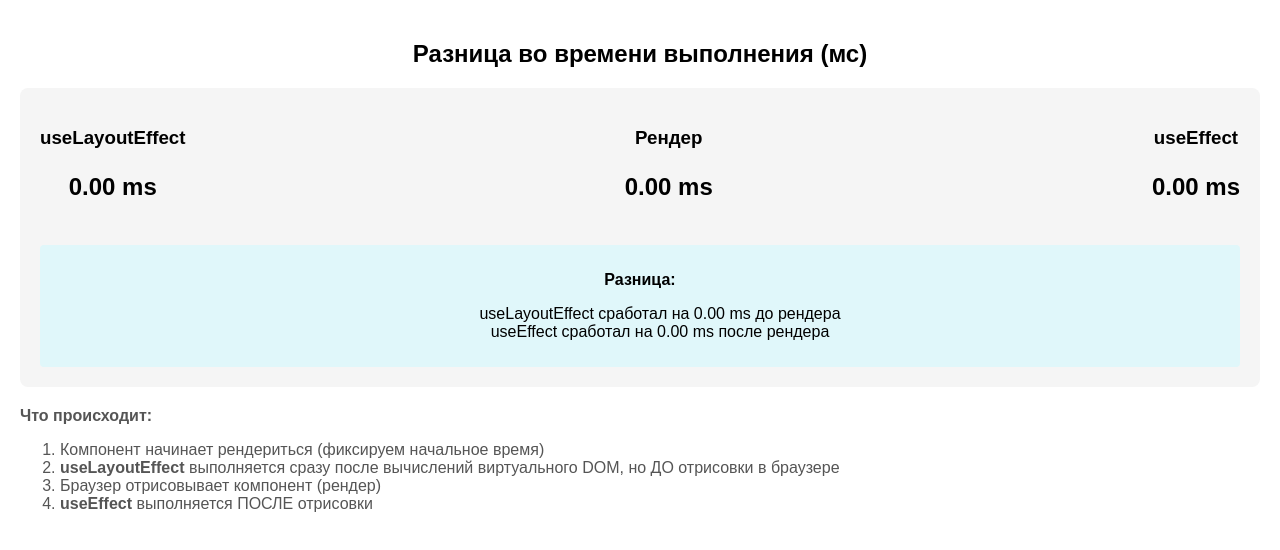
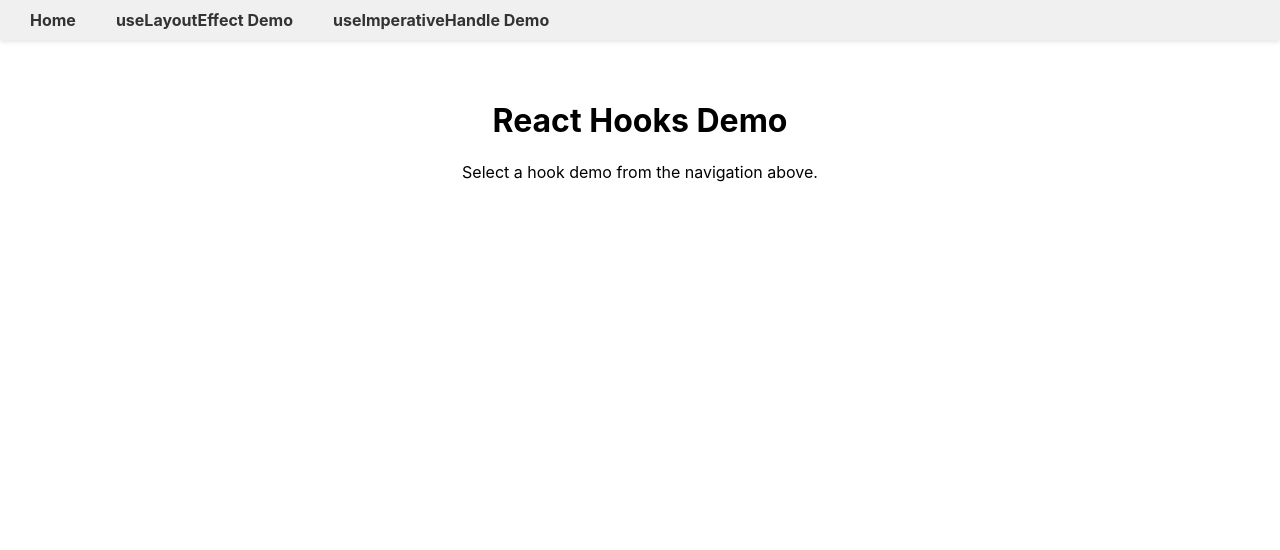
Before and after one commit to DotDaniil/react-advanced-hooks, a React (Create React App) app: page / in a window 1280 px wide. Shown: the top 550 px of the page. Built offline with nearby package versions, Linux system fonts and the light colour scheme.

Commit message:
add useImperativeHandle demo

```diff
--- a/package.json
+++ b/package.json
@@ -9,6 +9,7 @@
     "@testing-library/user-event": "^13.5.0",
     "react": "^19.1.0",
     "react-dom": "^19.1.0",
+    "react-router-dom": "^7.5.3",
     "react-scripts": "5.0.1",
     "web-vitals": "^2.1.4"
   },
--- a/src/App.js
+++ b/src/App.js
@@ -1,13 +1,89 @@
 import './App.css';
+import { BrowserRouter as Router, Routes, Route, Link } from 'react-router-dom';
 import { LayoutEffectDemo } from "./use-layout-effect";
+import { ImperativeHandleDemo } from "./use-imperative-handle";
 
 function App() {
+    return (
+        <Router>
+            <div className="App">
+                <nav style={{
+                    backgroundColor: '#f0f0f0',
+                    padding: '10px 20px',
+                    marginBottom: '20px',
+                    boxShadow: '0 2px 4px rgba(0,0,0,0.1)'
+                }}>
+                    <ul style={{
+                        display: 'flex',
+                        listStyle: 'none',
+                        gap: '20px',
+                        margin: 0,
+                        padding: 0
+                    }}>
+                        <li>
+                            <Link
+                                to="/"
+                                style={{
+                                    textDecoration: 'none',
+                                    color: '#333',
+                                    fontWeight: 'bold',
+                                    padding: '5px 10px',
+                                    borderRadius: '4px',
+                                    transition: 'background-color 0.3s'
+                                }}
+                                activeStyle={{ backgroundColor: '#ddd' }}
+                            >
+                                Home
+                            </Link>
+                        </li>
+                        <li>
+                            <Link
+                                to="/layout-effect"
+                                style={{
+                                    textDecoration: 'none',
+                                    color: '#333',
+                                    fontWeight: 'bold',
+                                    padding: '5px 10px',
+                                    borderRadius: '4px',
+                                    transition: 'background-color 0.3s'
+                                }}
+                                activeStyle={{ backgroundColor: '#ddd' }}
+                            >
+                                useLayoutEffect Demo
+                            </Link>
+                        </li>
+                        <li>
+                            <Link
+                                to="/imperative-handle"
+                                style={{
+                                    textDecoration: 'none',
+                                    color: '#333',
+                                    fontWeight: 'bold',
+                                    padding: '5px 10px',
+                                    borderRadius: '4px',
+                                    transition: 'background-color 0.3s'
+                                }}
+                                activeStyle={{ backgroundColor: '#ddd' }}
+                            >
+                                useImperativeHandle Demo
+                            </Link>
+                        </li>
+                    </ul>
+                </nav>
 
-  return (
-    <div className="App">
-      <LayoutEffectDemo />
-    </div>
-  );
+                <Routes>
+                    <Route path="/" element={
+                        <div style={{ padding: '20px' }}>
+                            <h1>React Hooks Demo</h1>
+                            <p>Select a hook demo from the navigation above.</p>
+                        </div>
+                    } />
+                    <Route path="/layout-effect" element={<LayoutEffectDemo />} />
+                    <Route path="/imperative-handle" element={<ImperativeHandleDemo />} />
+                </Routes>
+            </div>
+        </Router>
+    );
 }
 
 export default App;
--- /dev/null
+++ b/src/use-imperative-handle.js
@@ -0,0 +1,161 @@
+import React, { forwardRef, useRef, useImperativeHandle } from 'react';
+
+export const CustomInput = forwardRef((props, ref) => {
+    const inputRef = useRef();
+
+    // useImperativeHandle позволяет определить методы,
+    // которые будут доступны родительскому компоненту через ref
+    // В этом примере мы предоставляем 3 метода:
+    // - focus() - установка фокуса на input
+    // - clear() - очистка значения
+    // - getValue() - получение текущего значения
+    useImperativeHandle(ref, () => ({
+        focus: () => {
+            console.log('Вызван метод focus() из родительского компонента');
+            inputRef.current.focus();
+        },
+        clear: () => {
+            console.log('Вызван метод clear() из родительского компонента');
+            inputRef.current.value = '';
+        },
+        getValue: () => {
+            console.log('Вызван метод getValue() из родительского компонента');
+            return inputRef.current.value;
+        }
+    }));
+
+    return (
+        <input
+            ref={inputRef}
+            type="text"
+            placeholder={props.placeholder}
+            style={props.style}
+        />
+    );
+});
+
+export const ImperativeHandleDemo = () => {
+    const firstNameRef = useRef();
+    const lastNameRef = useRef();
+
+    const handleFocusFirst = () => {
+        // Вызываем метод focus() первого инпута через ref
+        firstNameRef.current.focus();
+    };
+
+    const handleClearAll = () => {
+        // Вызываем метод clear() обоих инпутов через ref
+        firstNameRef.current.clear();
+        lastNameRef.current.clear();
+    };
+
+    const handleShowValues = () => {
+        // Вызываем метод getValue() обоих инпутов через ref
+        alert(`Значения: ${firstNameRef.current.getValue()}, ${lastNameRef.current.getValue()}`);
+    };
+
+    return (
+        <div style={{ padding: '20px', fontFamily: 'Arial' }}>
+            <h2>Демонстрация useImperativeHandle</h2>
+
+            <div style={{
+                backgroundColor: '#f0f0f0',
+                padding: '15px',
+                borderRadius: '5px',
+                marginBottom: '20px',
+                textAlign: 'left'
+            }}>
+                <p><strong>Как это работает:</strong></p>
+                <p>Компонент CustomInput использует useImperativeHandle, чтобы предоставить родительскому компоненту доступ к следующим методам:</p>
+                <ul style={{ listStyle: 'none' }}>
+                    <li><strong>focus()</strong> - устанавливает фокус на input</li>
+                    <li><strong>clear()</strong> - очищает значение input</li>
+                    <li><strong>getValue()</strong> - возвращает текущее значение input</li>
+                </ul>
+                <p>При нажатии кнопок внизу родительский компонент вызывает эти методы через ref.</p>
+            </div>
+
+            <CustomInput
+                ref={firstNameRef}
+                placeholder="Имя"
+                style={{
+                    marginBottom: '10px',
+                    padding: '8px',
+                    width: '100%',
+                    boxSizing: 'border-box'
+                }}
+            />
+
+            <CustomInput
+                ref={lastNameRef}
+                placeholder="Фамилия"
+                style={{
+                    marginBottom: '20px',
+                    padding: '8px',
+                    width: '100%',
+                    boxSizing: 'border-box'
+                }}
+            />
+
+            <div style={{
+                display: 'flex',
+                gap: '10px',
+                flexWrap: 'wrap'
+            }}>
+                <button
+                    onClick={handleFocusFirst}
+                    style={{
+                        padding: '8px 12px',
+                        backgroundColor: '#4CAF50',
+                        color: 'white',
+                        border: 'none',
+                        borderRadius: '4px',
+                        cursor: 'pointer'
+                    }}
+                >
+                    Фокус на имя
+                </button>
+
+                <button
+                    onClick={handleClearAll}
+                    style={{
+                        padding: '8px 12px',
+                        backgroundColor: '#f44336',
+                        color: 'white',
+                        border: 'none',
+                        borderRadius: '4px',
+                        cursor: 'pointer'
+                    }}
+                >
+                    Очистить все
+                </button>
+
+                <button
+                    onClick={handleShowValues}
+                    style={{
+                        padding: '8px 12px',
+                        backgroundColor: '#2196F3',
+                        color: 'white',
+                        border: 'none',
+                        borderRadius: '4px',
+                        cursor: 'pointer'
+                    }}
+                >
+                    Показать значения
+                </button>
+            </div>
+
+            <div style={{
+                marginTop: '20px',
+                padding: '15px',
+                backgroundColor: '#e9f5fe',
+                borderRadius: '5px',
+                borderLeft: '4px solid #2196F3'
+            }}>
+                <p><strong>Что происходит в консоли:</strong></p>
+                <p>При нажатии кнопок в консоли выводятся сообщения о вызове соответствующих методов.</p>
+                <p>Откройте консоль разработчика (F12), чтобы увидеть логи вызовов.</p>
+            </div>
+        </div>
+    );
+};
```
Also changed, not shown: 1 other file (tests, documents, lock files or other folders).
